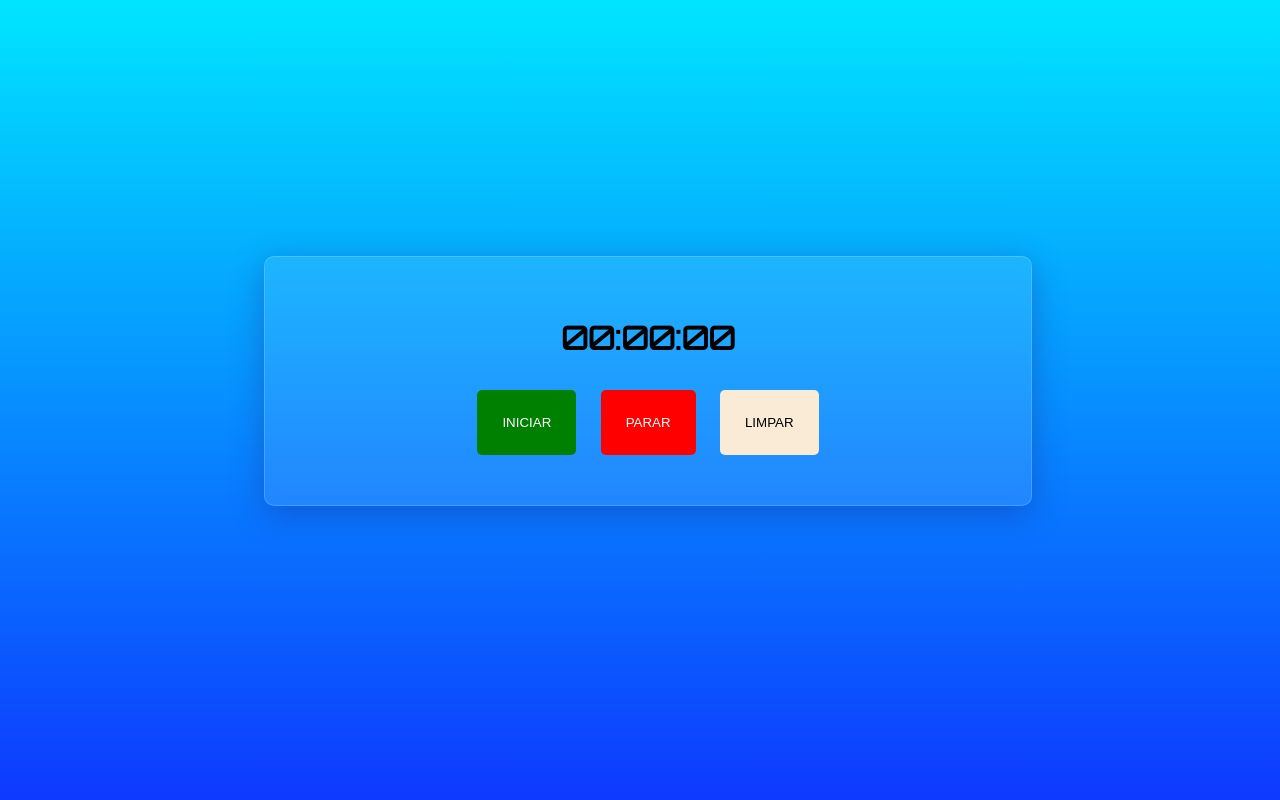
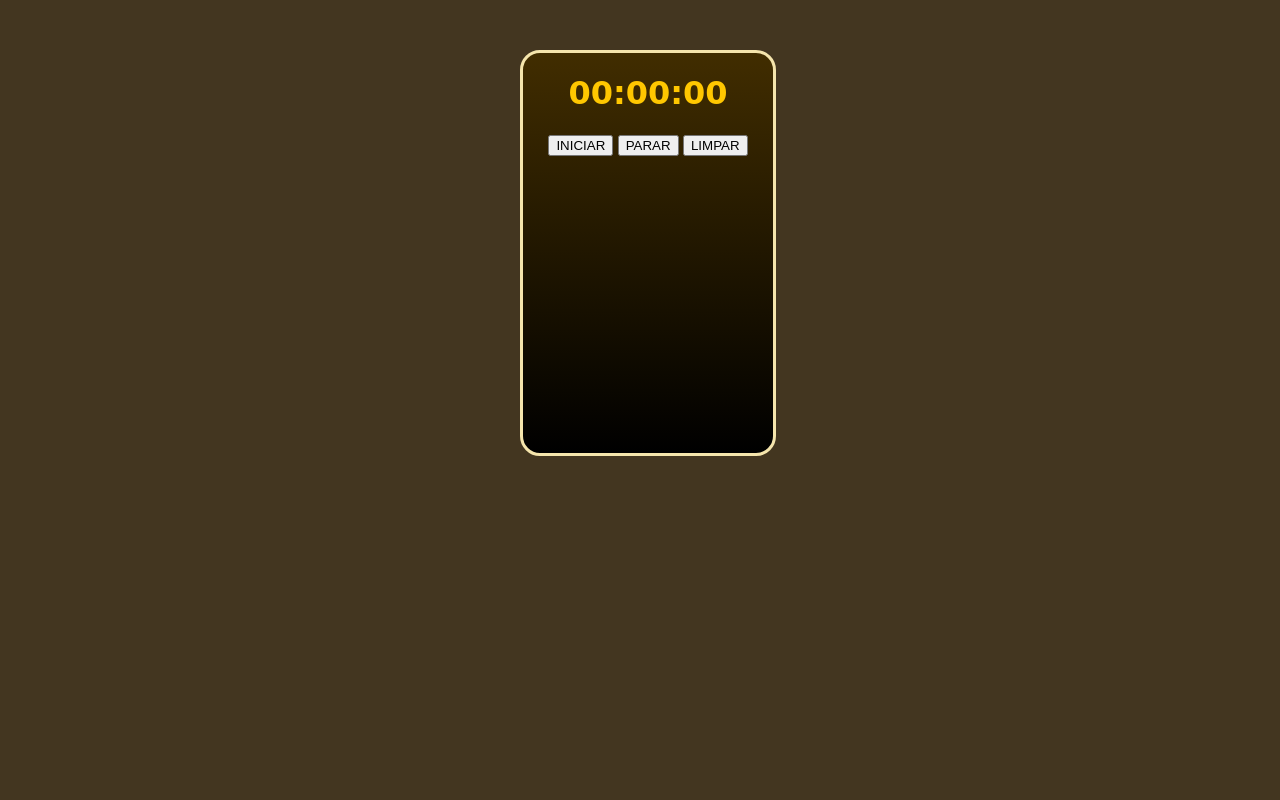
Before and after one commit to GabrielSF2022/Cronometro-js, a plain HTML site: page index.html in a window 1280 px wide. Shown: the top 800 px of the page. Drawn offline with Linux system fonts and the light colour scheme.

Commit message:
Update style.css

```diff
--- a/css/style.css
+++ b/css/style.css
@@ -1,5 +1,5 @@
 body {
-  background: linear-gradient(to bottom, #00e5ff 0%, #1200ff 100%);
+  background: #433620;
   width: 100%;
   height: 100vh;
   overflow: hidden;
@@ -7,75 +7,32 @@ body {
   background-repeat: no-repeat;
   font-family: 'Orbitron', sans-serif;
 
+
 }
 
 .main {
-  margin: auto;
-  justify-content: center;
-  text-align: center;
-  margin: 20%;
-  padding: 40px;
-  background: rgba(255, 255, 255, 0.1);
-  box-shadow: 0 8px 32px 0 rgba(31, 38, 135, 0.37);
-  backdrop-filter: blur(4px);
-  -webkit-backdrop-filter: blur(4px);
-  border-radius: 10px;
-  border: 1px solid rgba(255, 255, 255, 0.18);
-
+    background: linear-gradient(#412D00, #000);
+    border: solid;
+    border-color: #F5E5AC;
+    border-radius: 20px;
+    text-align: center;
+    width: 250px;
+    height: 400px;
+    margin: auto;
+    margin-top: 50px;
 }
 
 #watch{
-    color: black;
+    color:#FFC700;
+    font-family: 'Black Ops One', cursive;
     font-weight: bold;
     font-size: 2em;
-    color: black;
 }
 
-input{
-    padding: 25px;
-    margin: 10px;
+i{
+    padding-top: 50px;
+    width: 70px;
+    font-size: 65px;
+    color: #FFC700;
     cursor: pointer;
 }
-
-
-
-.start{
-    background-color: green;
-    color: white;
-    border-style: none;
-    border-radius: 5px;
-}
-
-.start:hover{
-    transition: 0.5s;
-    padding: 30px;
-}
-
-.start:hover{
-    top:40px;
-
-}
-
-.stop{
-    background-color: red;
-    color: white;
-    border-style: none;
-    border-radius: 5px;
-}
-
-.stop:hover{
-    transition: 0.5s;
-    padding: 30px;
-}
-
-.limpar{
-    background-color: antiquewhite;
-    color: black;
-    border-radius: 5px;
-    border-style: none;
-}
-
-.limpar:hover{
-        transition: 0.5s;
-    padding: 30px;
-}
```
